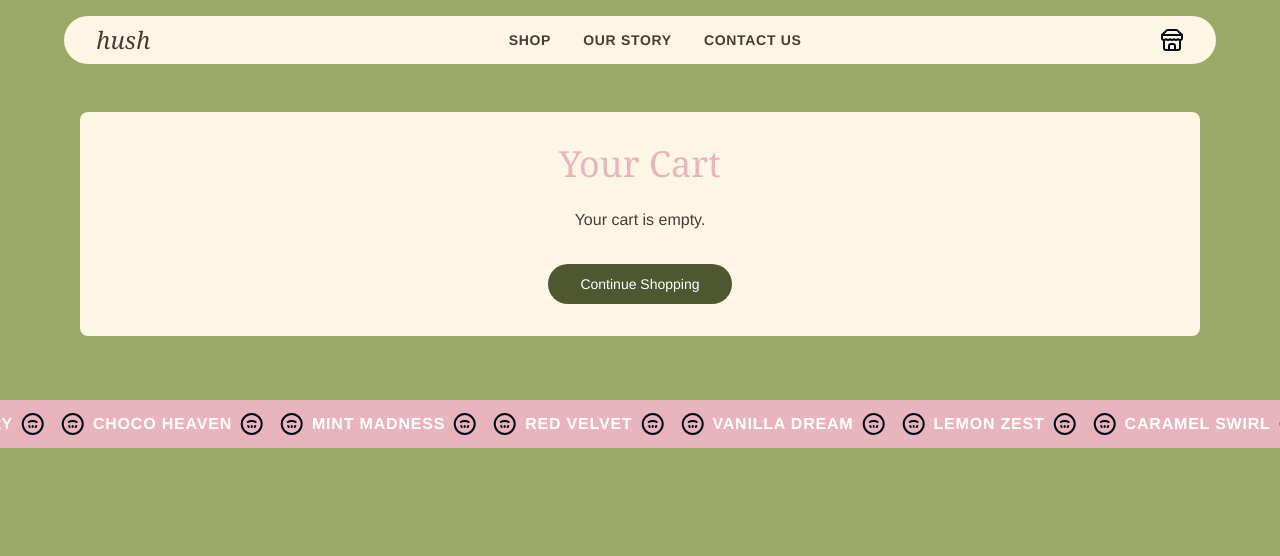
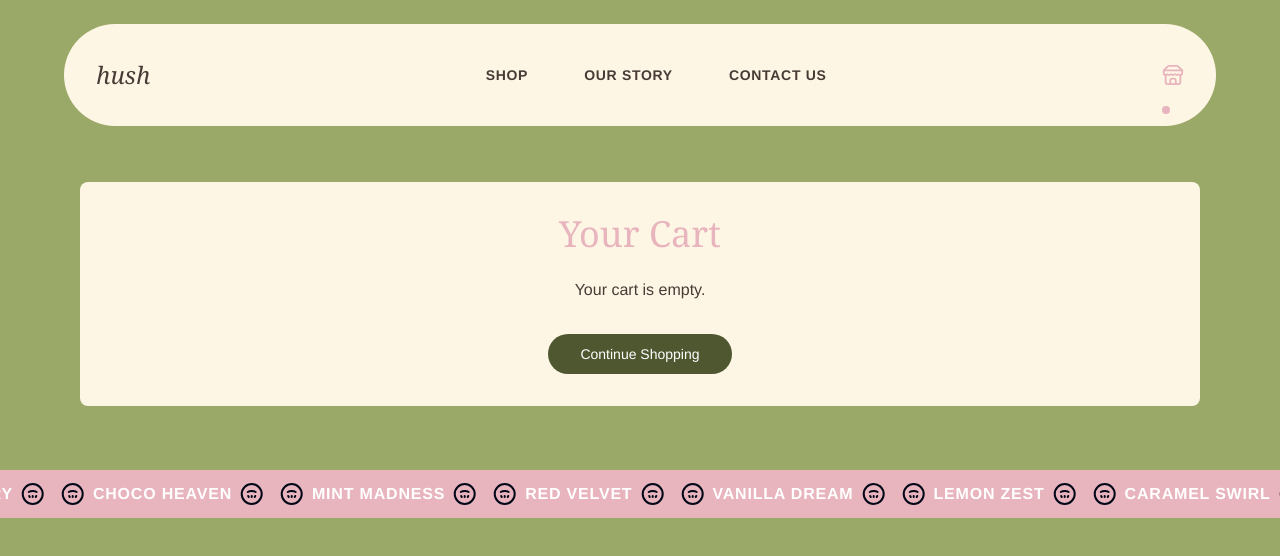
Before and after one commit to Khushi181104/hush-sweet-website-bake, a React (Vite) app: page /cart in a window 1280 px wide. Shown: the top 556 px of the page. Built offline with nearby package versions, Linux system fonts and the light colour scheme.

Commit message:
Refactor: Improve header styling and spacing
Refine the header to show active tab and give proper spacing and format to it.

```diff
--- a/src/components/Layout.tsx
+++ b/src/components/Layout.tsx
@@ -1,40 +1,87 @@
 
 import React from 'react';
-import { Link } from 'react-router-dom';
+import { Link, useLocation } from 'react-router-dom';
 
 type LayoutProps = {
   children: React.ReactNode;
 };
 
 const Layout: React.FC<LayoutProps> = ({ children }) => {
+  const location = useLocation();
+
+  const isActive = (path: string) => {
+    return location.pathname === path;
+  };
+
   return (
     <div className="min-h-screen bg-hush-green">
       {/* Navigation */}
-      <nav className="py-4 px-4">
-        <div className="mx-auto max-w-6xl bg-hush-cream rounded-full flex items-center justify-between px-8 py-2">
-          <Link to="/" className="font-serif text-2xl text-hush-text italic">
+      <nav className="py-6 px-4">
+        <div className="mx-auto max-w-6xl bg-hush-cream rounded-full flex items-center justify-between px-8 py-4">
+          <Link to="/" className="font-serif text-2xl text-hush-text italic hover:text-hush-pink transition-colors duration-200">
             hush
           </Link>
-          <div className="flex items-center space-x-8">
-            <Link to="/shop" className="text-hush-text font-semibold tracking-wider text-sm">
+          <div className="flex items-center space-x-10">
+            <Link
+              to="/shop"
+              className={`text-sm font-semibold tracking-wider transition-all duration-200 relative px-2 py-1
+                ${isActive('/shop')
+                  ? 'text-hush-pink'
+                  : 'text-hush-text hover:text-hush-darkgreen'
+                }
+              `}
+            >
+              {isActive('/shop') && (
+                <span className="absolute -bottom-2 left-1/2 transform -translate-x-1/2 w-1.5 h-1.5 bg-hush-pink rounded-full"></span>
+              )}
               SHOP
             </Link>
-            <Link to="/our-story" className="text-hush-text font-semibold tracking-wider text-sm">
+            <Link
+              to="/our-story"
+              className={`text-sm font-semibold tracking-wider transition-all duration-200 relative px-2 py-1
+                ${isActive('/our-story')
+                  ? 'text-hush-pink'
+                  : 'text-hush-text hover:text-hush-darkgreen'
+                }
+              `}
+            >
+              {isActive('/our-story') && (
+                <span className="absolute -bottom-2 left-1/2 transform -translate-x-1/2 w-1.5 h-1.5 bg-hush-pink rounded-full"></span>
+              )}
               OUR STORY
             </Link>
-            <Link to="/contact" className="text-hush-text font-semibold tracking-wider text-sm">
+            <Link
+              to="/contact"
+              className={`text-sm font-semibold tracking-wider transition-all duration-200 relative px-2 py-1
+                ${isActive('/contact')
+                  ? 'text-hush-pink'
+                  : 'text-hush-text hover:text-hush-darkgreen'
+                }
+              `}
+            >
+              {isActive('/contact') && (
+                <span className="absolute -bottom-2 left-1/2 transform -translate-x-1/2 w-1.5 h-1.5 bg-hush-pink rounded-full"></span>
+              )}
               CONTACT US
             </Link>
           </div>
           <div>
-            <Link to="/cart">
-              <svg xmlns="http://www.w3.org/2000/svg" width="24" height="24" viewBox="0 0 24 24" fill="none" stroke="currentColor" strokeWidth="2" strokeLinecap="round" strokeLinejoin="round" className="lucide lucide-store">
+            <Link
+              to="/cart"
+              className={`p-2 hover:bg-hush-green/20 rounded-full transition-all duration-200 relative
+                ${isActive('/cart') ? 'text-hush-pink' : 'text-hush-text'}
+              `}
+            >
+              <svg xmlns="http://www.w3.org/2000/svg" width="22" height="22" viewBox="0 0 24 24" fill="none" stroke="currentColor" strokeWidth="2" strokeLinecap="round" strokeLinejoin="round" className="lucide lucide-store">
                 <path d="m2 7 4.41-4.41A2 2 0 0 1 7.83 2h8.34a2 2 0 0 1 1.42.59L22 7" />
                 <path d="M4 12v8a2 2 0 0 0 2 2h12a2 2 0 0 0 2-2v-8" />
                 <path d="M15 22v-4a2 2 0 0 0-2-2h-2a2 2 0 0 0-2 2v4" />
                 <path d="M2 7h20" />
                 <path d="M22 7v3a2 2 0 0 1-2 2v0a2.7 2.7 0 0 1-1.59-.63.7.7 0 0 0-.82 0A2.7 2.7 0 0 1 16 12a2.7 2.7 0 0 1-1.59-.63.7.7 0 0 0-.82 0A2.7 2.7 0 0 1 12 12a2.7 2.7 0 0 1-1.59-.63.7.7 0 0 0-.82 0A2.7 2.7 0 0 1 8 12a2.7 2.7 0 0 1-1.59-.63.7.7 0 0 0-.82 0A2.7 2.7 0 0 1 4 12v0a2 2 0 0 1-2-2V7" />
               </svg>
+              {isActive('/cart') && (
+                <span className="absolute bottom-0 right-0 w-2 h-2 bg-hush-pink rounded-full"></span>
+              )}
             </Link>
           </div>
         </div>
```
